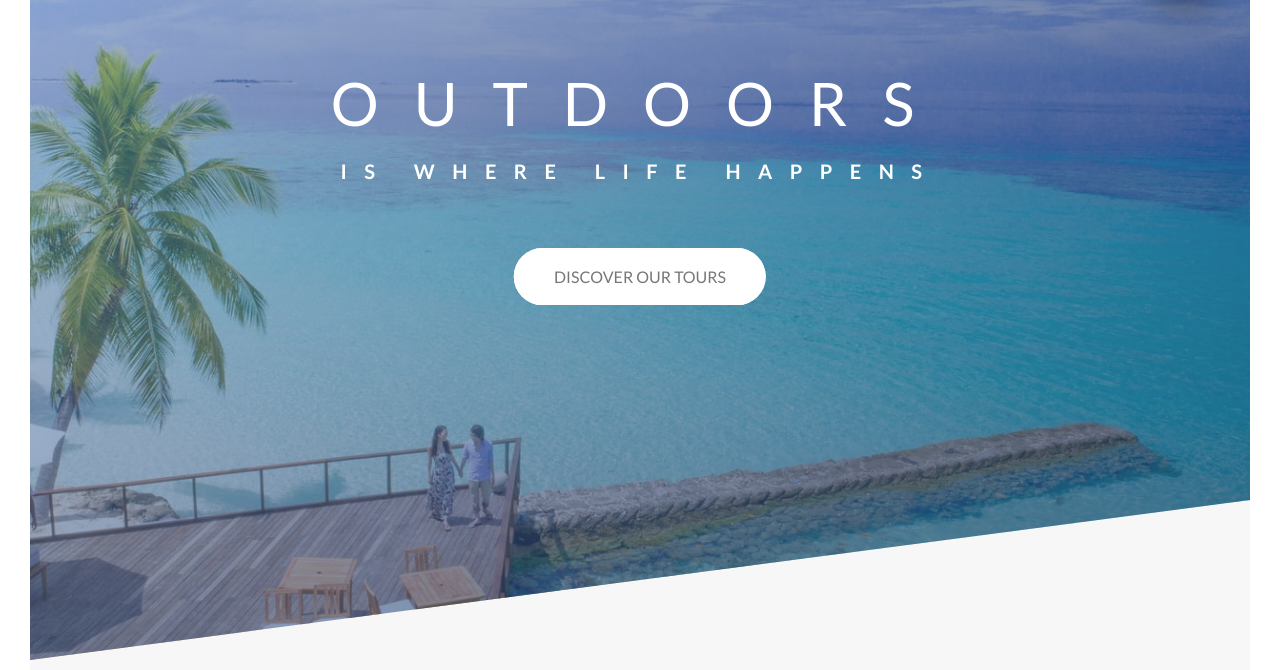
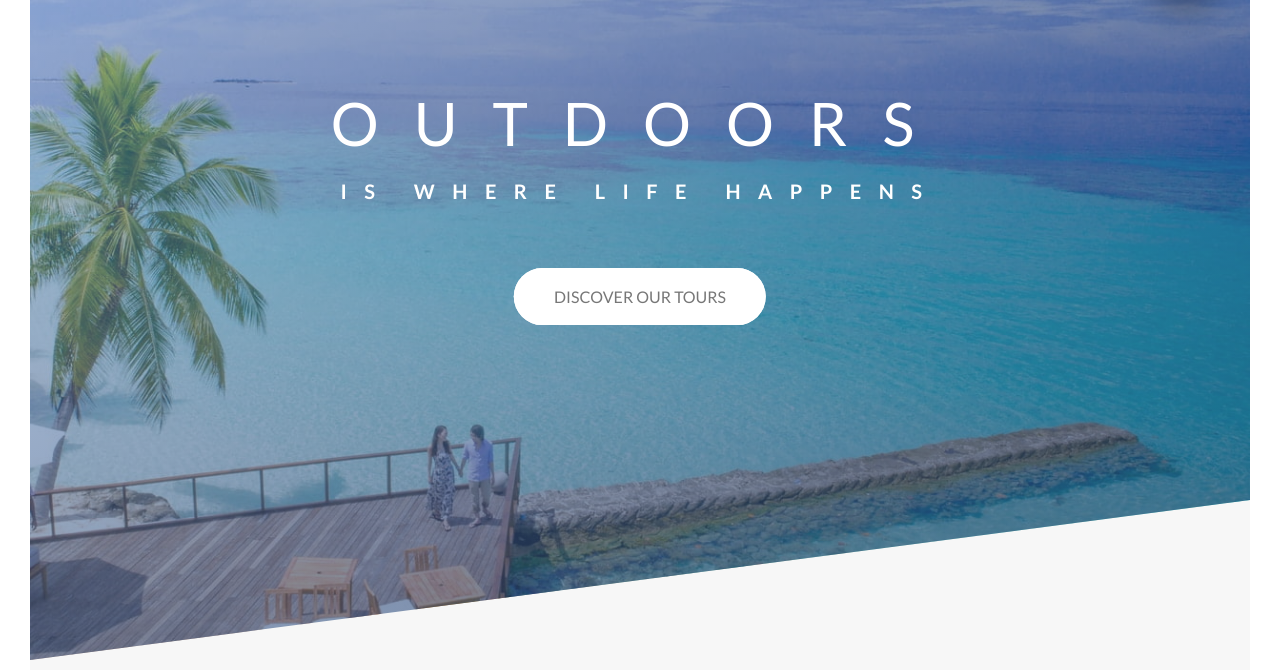
Before and after one commit to m2paulc/Outdoors, a website: page index.html in a window 1280 px wide. Shown: the part 130-800 px from the top of the page. Drawn offline with Linux system fonts and the light colour scheme.

Commit message:
fixed heading-primary--main to have top padding

```diff
--- a/scss/components/_headers.scss
+++ b/scss/components/_headers.scss
@@ -12,6 +12,7 @@
         font-size: 6rem;
         font-weight: 400;
         letter-spacing: 3.5rem;
+        padding-top: 5rem;
         animation-name: moveInLeft;
         animation-duration: 1.5s;
         animation-timing-function: ease-out;
@@ -20,6 +21,7 @@
         @include responsiveness(phone) {
             letter-spacing: 1rem;
             font-size: 5rem;
+            padding-top: 2em;
         }
     }
 
```
Also changed, not shown: css/style.css, 1 other file.
